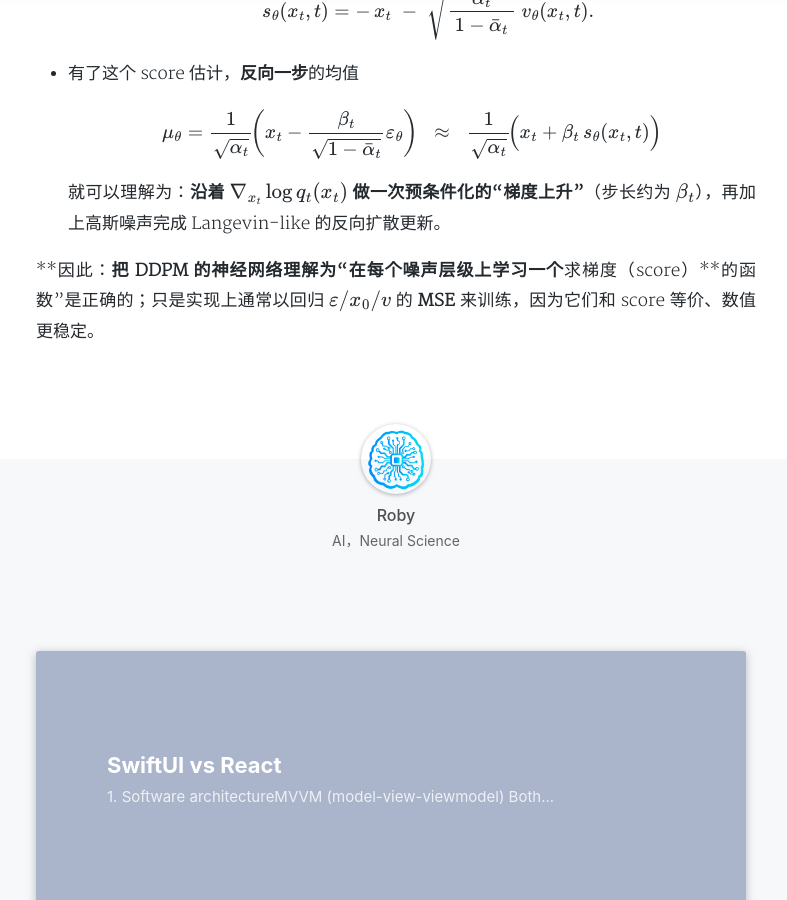
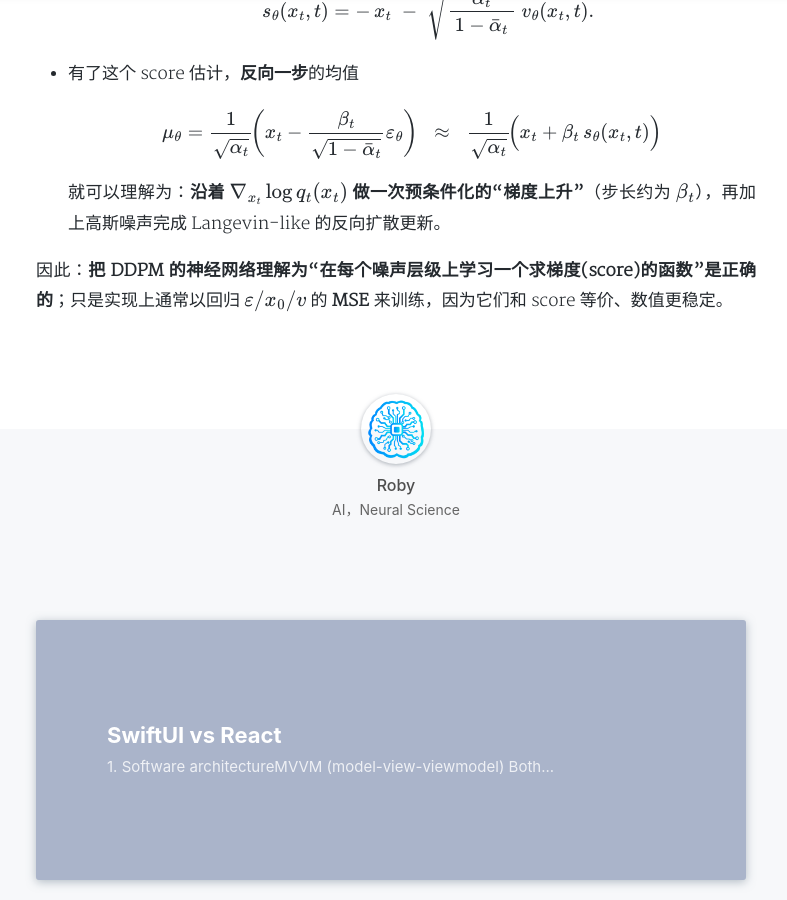
Before and after one commit to changkaizhao/changkaizhao.github.io, a Jekyll site: the page built from _posts/2025-9-7-DDPM.md, in a window 1280 px wide and 900 px high, scrolled down 8395 px. Shown: the whole window, without its empty margins (244-1031 px from the left). Built offline with Jekyll 4.4.1, drawn with Linux system fonts in a browser that asks for light colours; nearby versions of some CDN libraries; formulas are drawn with MathJax 3; comment, search, counter and statistics services are not loaded; a style sheet for code colours, icons or effects is not loaded.

```diff
--- a/_posts/2025-9-7-DDPM.md
+++ b/_posts/2025-9-7-DDPM.md
@@ -443,4 +443,4 @@ $$
 
   就可以理解为：**沿着 $$\nabla_{x_t}\log q_t(x_t)$$ 做一次预条件化的“梯度上升”**（步长约为 $$\beta_t$$），再加上高斯噪声完成 Langevin-like 的反向扩散更新。
 
-\*\*因此：**把 DDPM 的神经网络理解为“在每个噪声层级上学习一个**求梯度（score）\*\*的函数”是正确的；只是实现上通常以回归 $$\varepsilon/x_0/v$$ 的 **MSE** 来训练，因为它们和 score 等价、数值更稳定。
+因此：**把 DDPM 的神经网络理解为“在每个噪声层级上学习一个求梯度(score)的函数”是正确的**；只是实现上通常以回归 $$\varepsilon/x_0/v$$ 的 **MSE** 来训练，因为它们和 score 等价、数值更稳定。
```
